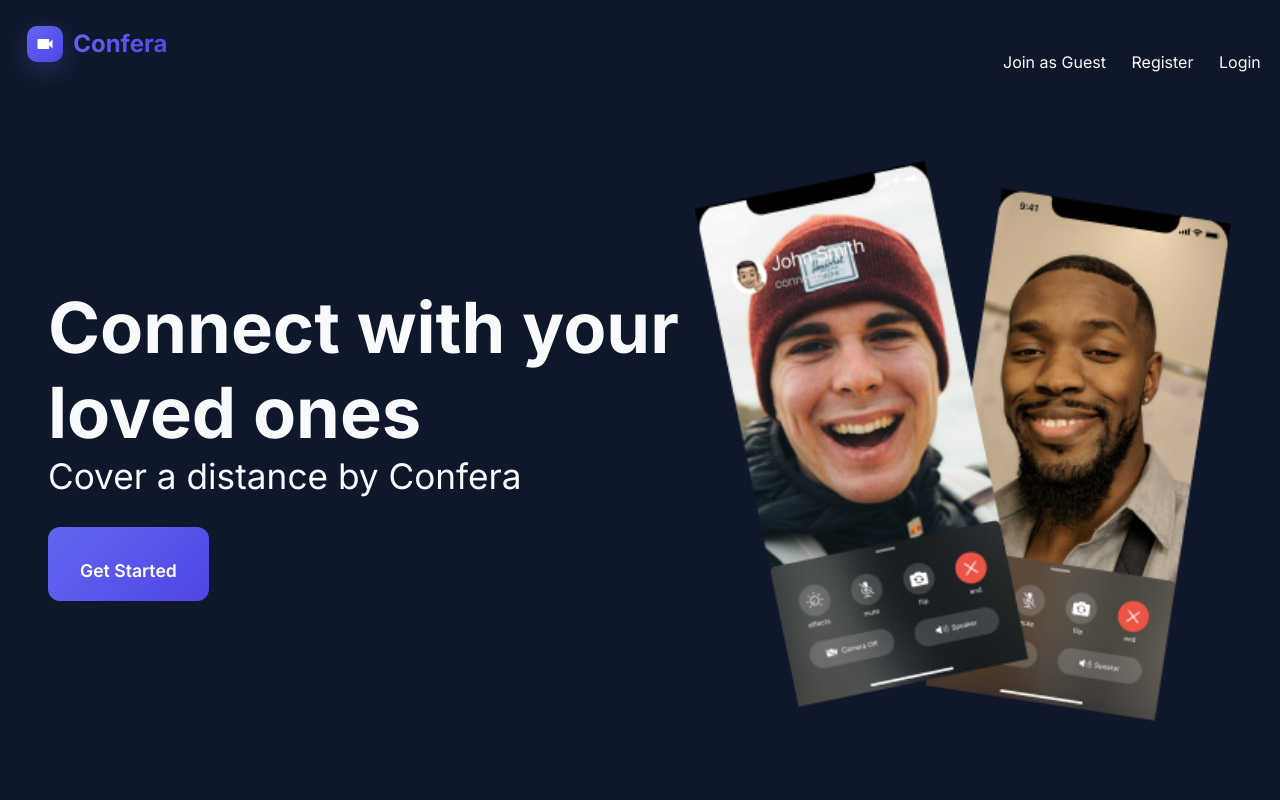
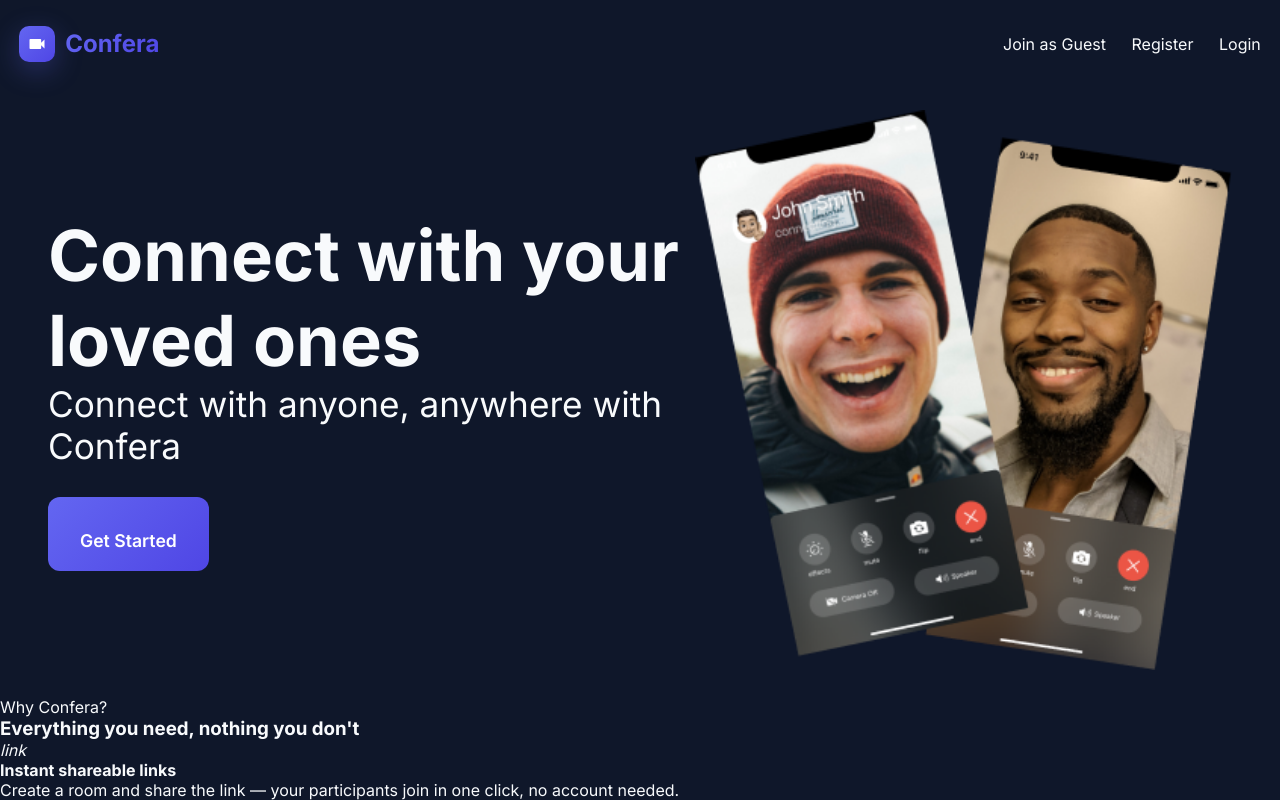
Before and after one commit to Sanasaifi786/Confera, a React (Vite) app in the folder frontend/: page / in a window 1280 px wide. Built offline with nearby package versions, Linux system fonts and the light colour scheme.

Commit message:
feat: implement landing page UI and video conferencing styles

```diff
--- a/frontend/src/pages/LandingPage.jsx
+++ b/frontend/src/pages/LandingPage.jsx
@@ -60,10 +60,10 @@ function LandingPage() {
       )}
 
       <nav>
-        <div className="sidebar-logo">
+        <div className="navHeader">
           <div className="sidebar-logo-mark">
             <svg viewBox="0 0 24 24" fill="currentColor" width="20" height="20">
-              <path d="M17 10.5V7c0-.55-.45-1-1-1H4c-.55 0-1 .45-1 1v10c0 .55.45 1 1 1h12c.55 0 1-.45 1-1v-3.5l4 4v-11l-4 4z"/>
+              <path d="M17 10.5V7c0-.55-.45-1-1-1H4c-.55 0-1 .45-1 1v10c0 .55.45 1 1 1h12c.55 0 1-.45 1-1v-3.5l4 4v-11l-4 4z" />
             </svg>
           </div>
           <h2 className="sidebar-logo-text">Confera</h2>
@@ -93,7 +93,7 @@ function LandingPage() {
           <h1>
             Connect with your loved ones
           </h1>
-            <p>Cover a distance by Confera</p>
+          <p>Connect with anyone, anywhere with Confera</p>
           <div role='button'>
             {user ? (
               <Link to={"/home"}>Go to Dashboard</Link>
@@ -106,6 +106,25 @@ function LandingPage() {
           <img src="/mobile.png" alt="Confera mobile preview" />
         </div>
       </div>
+      <div>
+        <div className='whyConferaHeading'>
+          <p>Why Confera?</p>
+          <h3>Everything you need, nothing you don't</h3>
+        </div>
+        <div className='whyConferaCards'>
+          <div className="card">
+            <div>
+              <i className="fa-solid fa-link">link</i>
+            </div>
+            <div>
+              <h4>Instant shareable links</h4>
+              <p>Create a room and share the link — your participants join in one click, no account needed.</p>
+            </div>
+          </div>
+          <div className="card"></div>
+          <div className="card"></div>
+        </div>
+      </div>
     </div>
   )
 }
```
Lines whose indentation alone changed are shown as unchanged.
